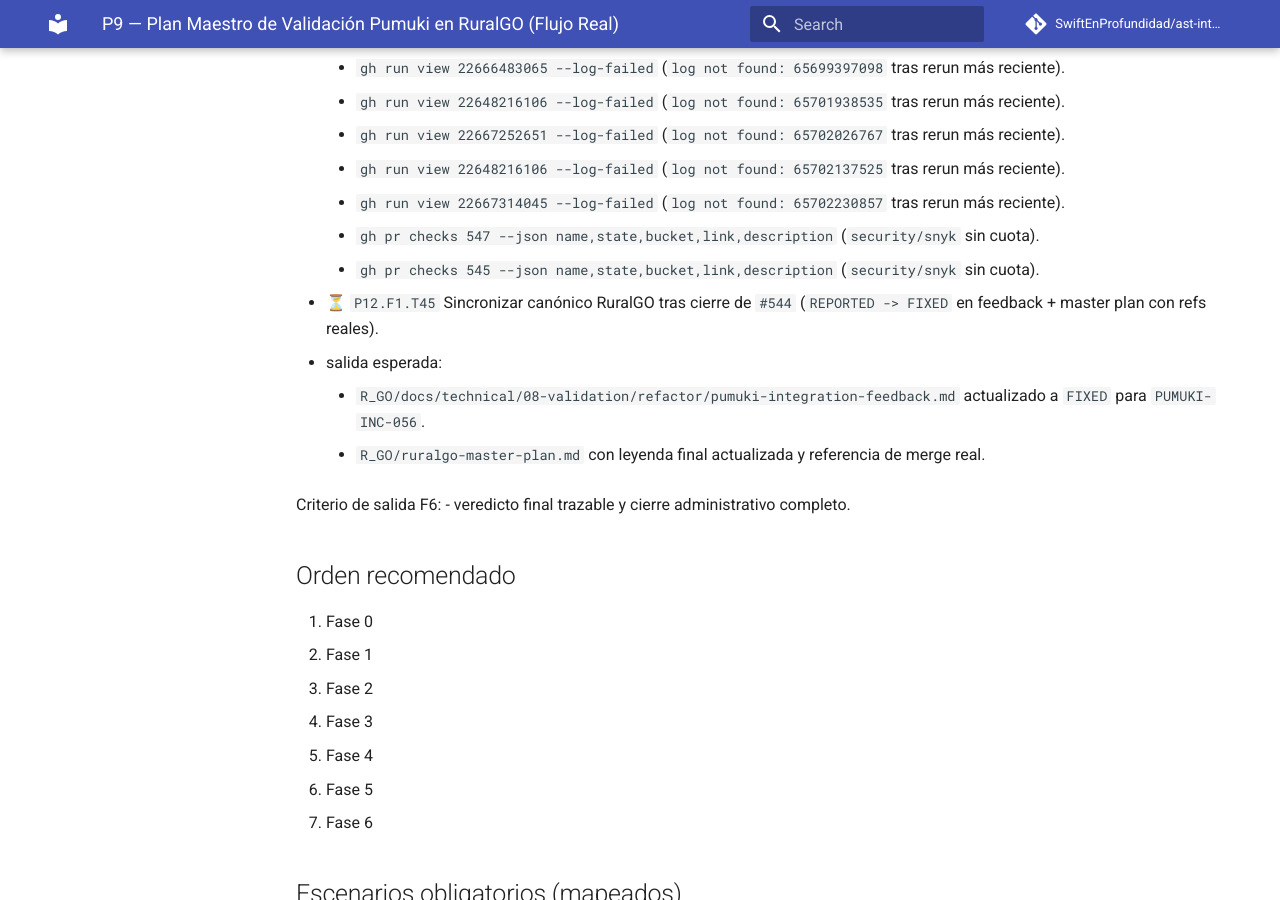
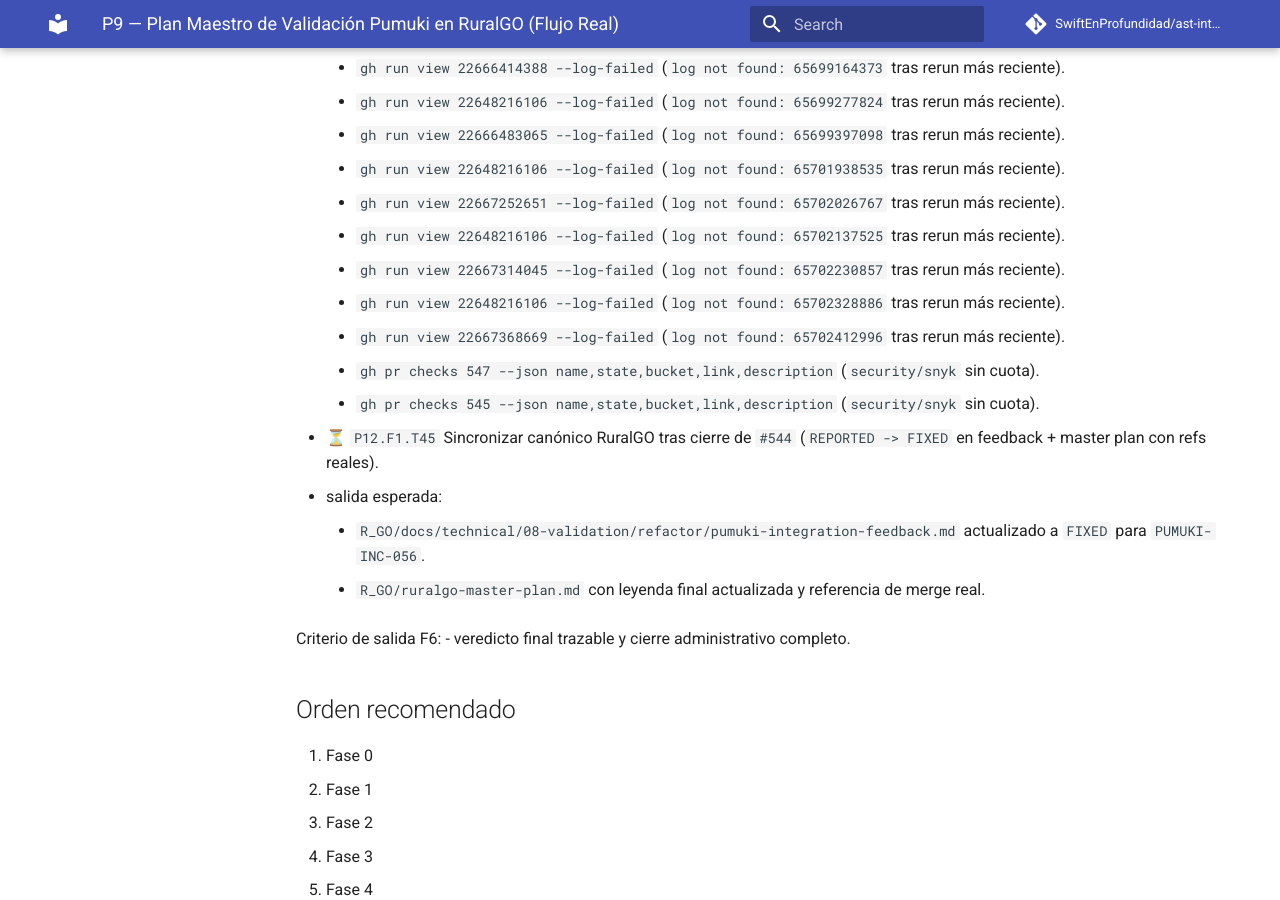
Before and after one commit to SwiftEnProfundidad/ast-intelligence-hooks, an MkDocs documentation site: the page built from docs/seguimiento-completo-validacion-ruralgo-03-03-2026.md, in a window 1280 px wide and 900 px high, scrolled down 52373 px. Built offline with MkDocs 1.6.1 and Material for MkDocs 9.7.7, drawn with Linux system fonts in a browser that asks for light colours; comment, search, counter and statistics services are not loaded; some of the changed text lies outside the part shown.

Commit message:
docs(tracking): append T47 heartbeat for latest blocker cycle

```diff
--- a/docs/seguimiento-completo-validacion-ruralgo-03-03-2026.md
+++ b/docs/seguimiento-completo-validacion-ruralgo-03-03-2026.md
@@ -1372,6 +1372,7 @@ Criterio de salida F5:
       - `https://github.com/SwiftEnProfundidad/ast-intelligence-hooks/issues/546#issuecomment-3996903908`
       - `https://github.com/SwiftEnProfundidad/ast-intelligence-hooks/issues/546#issuecomment-3996912834`
       - `https://github.com/SwiftEnProfundidad/ast-intelligence-hooks/issues/546#issuecomment-3996922933`
+      - `https://github.com/SwiftEnProfundidad/ast-intelligence-hooks/issues/546#issuecomment-3996932570`
     - evidencia de bloqueo vigente:
       - `gh run view 22648407847` (`billing lock` en GitHub Actions).
       - `gh run view 22648597740` (`billing lock` persistente tras rerun/retrigger).
@@ -1405,6 +1406,7 @@ Criterio de salida F5:
       - `gh run view 22666483065` (`billing lock` persistente en `PR #547` tras nuevo rerun).
       - `gh run view 22667252651` (`billing lock` persistente en `PR #547` tras nuevo rerun).
       - `gh run view 22667314045` (`billing lock` persistente en `PR #547` tras nuevo rerun).
+      - `gh run view 22667368669` (`billing lock` persistente en `PR #547` tras nuevo rerun).
       - `gh run view 22648216106 --log-failed` (`log not found: 65642755577`).
       - `gh run view 22648216106 --log-failed` (`log not found: 65642904197` tras nueva iteración).
       - `gh run view 22648597740 --log-failed` (`log not found: 65642481475`).
@@ -1462,6 +1464,8 @@ Criterio de salida F5:
       - `gh run view 22667252651 --log-failed` (`log not found: 65702026767` tras rerun más reciente).
       - `gh run view 22648216106 --log-failed` (`log not found: 65702137525` tras rerun más reciente).
       - `gh run view 22667314045 --log-failed` (`log not found: 65702230857` tras rerun más reciente).
+      - `gh run view 22648216106 --log-failed` (`log not found: 65702328886` tras rerun más reciente).
+      - `gh run view 22667368669 --log-failed` (`log not found: 65702412996` tras rerun más reciente).
       - `gh pr checks 547 --json name,state,bucket,link,description` (`security/snyk` sin cuota).
       - `gh pr checks 545 --json name,state,bucket,link,description` (`security/snyk` sin cuota).
 
```
